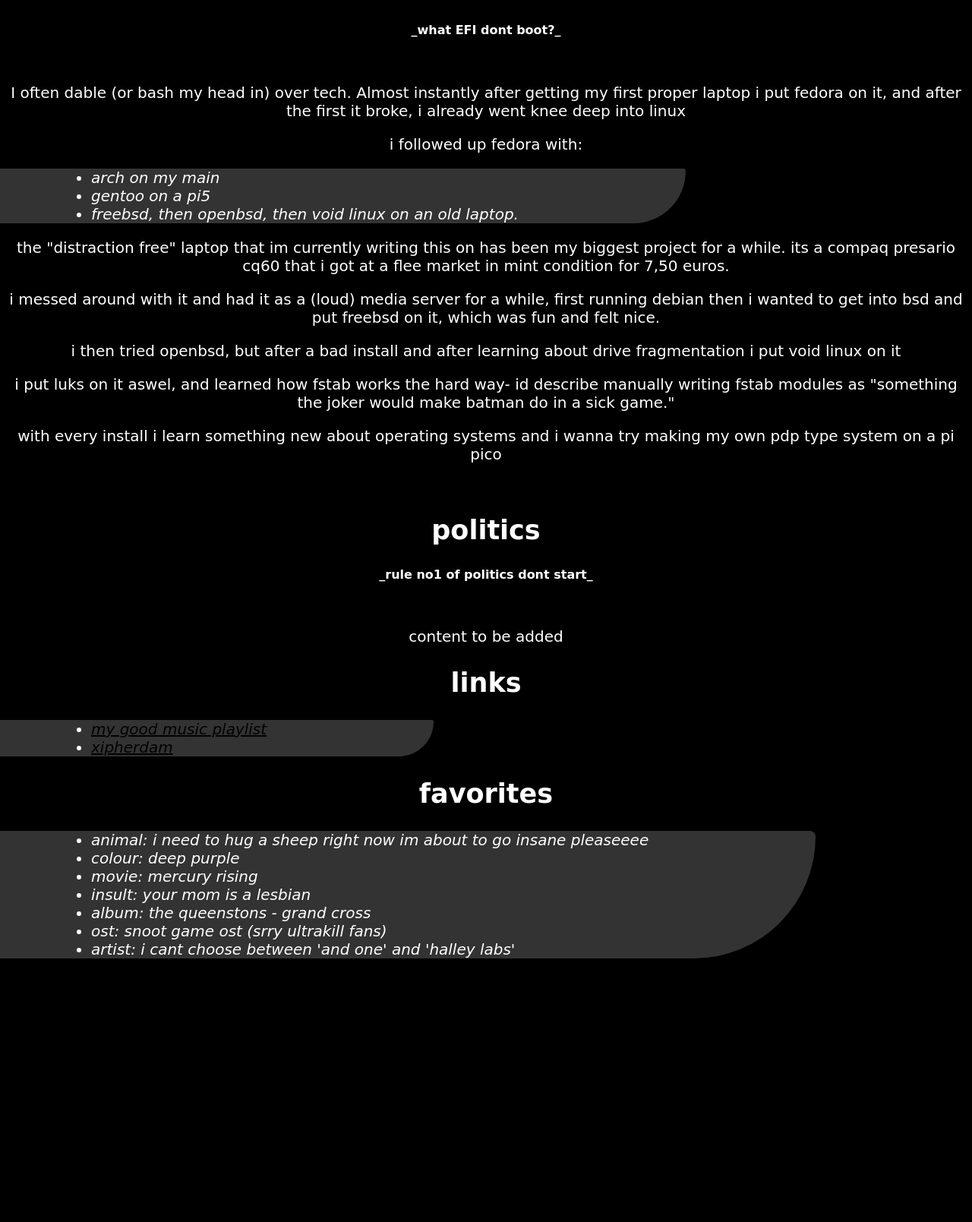
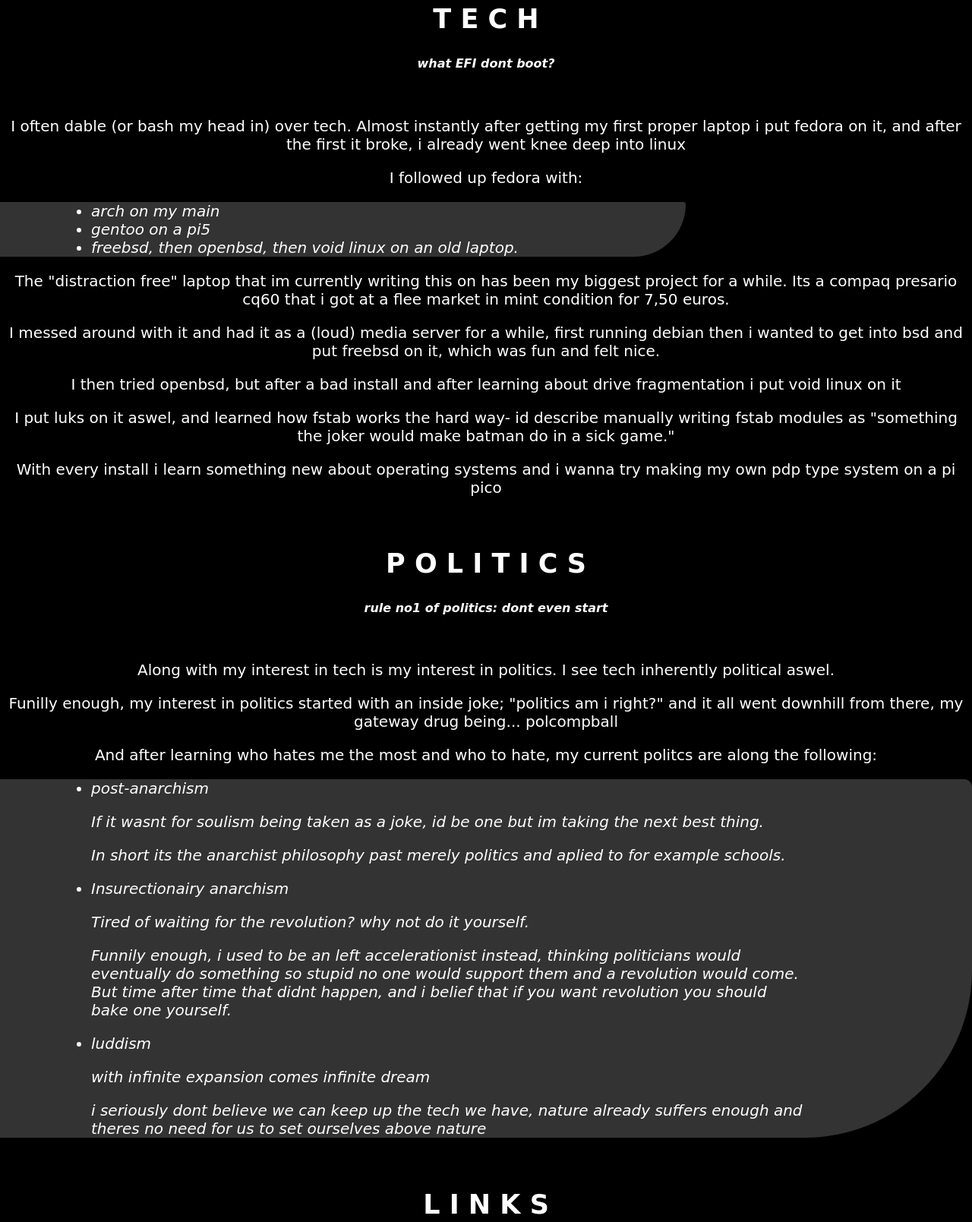
Before and after one commit to THENLBOY/website, a plain HTML site: page index.html in a window 1280 px wide. Shown: the part 486-2095 px from the top of the page at 76% size. Before the commit the page ends 1768 px from the top, so only its background shows below. Drawn offline with Linux system fonts and the light colour scheme; a web font is replaced by a local one.

Commit message:
fixed ssh and added politics

```diff
--- a/index.html
+++ b/index.html
@@ -8,10 +8,11 @@
 		<link href="https://fonts.googleapis.com/css2?family=Pirata+One&display=swap" rel="stylesheet">
 		<link href="https://fonts.googleapis.com/css2?family=Press+Start+2P&display=swap" rel="stylesheet">
 
-		<h2>nlboy's site</h2>
+		<h2>N L B O Y S  S I T E</h2>
 		<p>note: this is a remake of <link href="https://nlbooy.neocities.org">my neocities</link>, and this will replace that soon</p>
 		<br>
-		<h2>about me</h2>
+
+		<h2>A B O U T  M E</h2>
 		<ul>
 			<li>hi! im nlboy.</li>
 			<li>im pansexual.</li>
@@ -19,44 +20,49 @@
 			<li>i have a vast array of interests and hobbies.</li>
 			<li>i know dutch and english.</li>
 		</ul>
+		<p>On this website in an intro on my and lay some of my projects and contacts</p>
 		<br>
 
-     		<h2>tech</h2>
-		<h4>_what EFI dont boot?_</h4>
+     		<h2>T E C H</h2>
+		<h4><i>what EFI dont boot?</i></h4>
 		<br>
 		<p>I often dable (or bash my head in) over tech. Almost instantly after getting my first proper laptop i put fedora on it, and after the first it broke, i already went knee deep into linux</p>
-		<p>i followed up fedora with:</p>
+		<p>I followed up fedora with:</p>
 		<ul>
 			<li>arch on my main</li>
 			<li>gentoo on a pi5</li>
 			<li>freebsd, then openbsd, then void linux on an old laptop.</li>
 		</ul>
-		<p>the "distraction free" laptop that im currently writing this on has been my biggest project for a while. its a compaq presario cq60 that i got at a flee market in mint condition for 7,50 euros.</p>
-		<p>i messed around with it and had it as a (loud) media server for a while, first running debian then i wanted to get into bsd and put freebsd on it, which was fun and felt nice.</p>
-		<p>i then tried openbsd, but after a bad install and after learning about drive fragmentation i put void linux on it </p>
-		<p>i put luks on it aswel, and learned how fstab works the hard way- id describe manually writing fstab modules as "something the joker would make batman do in a sick game."</p>
-		<p>with every install i learn something new about operating systems and i wanna try making my own pdp type system on a pi pico</p>
+		<p>The "distraction free" laptop that im currently writing this on has been my biggest project for a while. Its a compaq presario cq60 that i got at a flee market in mint condition for 7,50 euros.</p>
+		<p>I messed around with it and had it as a (loud) media server for a while, first running debian then i wanted to get into bsd and put freebsd on it, which was fun and felt nice.</p>
+		<p>I then tried openbsd, but after a bad install and after learning about drive fragmentation i put void linux on it </p>
+		<p>I put luks on it aswel, and learned how fstab works the hard way- id describe manually writing fstab modules as "something the joker would make batman do in a sick game."</p>
+		<p>With every install i learn something new about operating systems and i wanna try making my own pdp type system on a pi pico</p>
 		<br>
 
-		<h2>politics</h2>
-		<h4>_rule no1 of politics dont start_</h4>
+		<h2>P O L I T I C S</h2>
+		<h4><i>rule no1 of politics: dont even start</i></h4>
 		<br>
-		<p>content to be added</p>
-		<h2>links</h2>
+		<p>Along with my interest in tech is my interest in politics. I see tech inherently political aswel.</p>
+		<p>Funilly enough, my interest in politics started with an inside joke; "politics am i right?" and it all went downhill from there, my gateway drug being... polcompball</p>
+		<p>And after learning who hates me the most and who to hate, my current politcs are along the following:</p>
+		<ul>
+			<li>post-anarchism</li>
+			<p>If it wasnt for soulism being taken as a joke, id be one but im taking the next best thing.</p>
+			<p>In short its the anarchist philosophy past merely politics and aplied to for example schools.</p>
+			<li>Insurectionairy anarchism</li>
+			<p>Tired of waiting for the revolution? why not do it yourself.</p>
+			<p>Funnily enough, i used to be an left accelerationist instead, thinking politicians would eventually do something so stupid no one would support them and a revolution would come. But time after time that didnt happen, and i belief that if you want revolution you should bake one yourself.</p>
+			<li>luddism</li>
+			<p>with infinite expansion comes infinite dream</p>
+			<p>i seriously dont believe we can keep up the tech we have, nature already suffers enough and theres no need for us to set ourselves above nature</p>
+		</ul>
+		<br>
+
+		<h2>L I N K S</h2>
 	     	<ul>
         		<li><a href="https://youtube.com/playlist?list=PL8cfuJgNHapOk40NCloTaqVJCQlPGs-AA&feature=shared">my good music playlist</a></li>
         		<li><a href="https://micronations.wiki/wiki/Draft:Free_Zone_of_Xipherdam">xipherdam</a></li>
-	    	</ul>
-
-     		<h2>favorites</h2>
-	     	<ul>
-       			<li>animal: i need to hug a sheep right now im about to go insane pleaseeee</li>
-        		<li>colour: deep purple</li>
-	        	<li>movie: mercury rising</li>
-        		<li>insult: your mom is a lesbian</li>
-        		<li>album: the queenstons - grand cross</li>
-	        	<li>ost: snoot game ost (srry ultrakill fans)</li>
-        		<li>artist: i cant choose between 'and one' and 'halley labs'</li>
       		</ul>
 	</body>
 </html>
```
